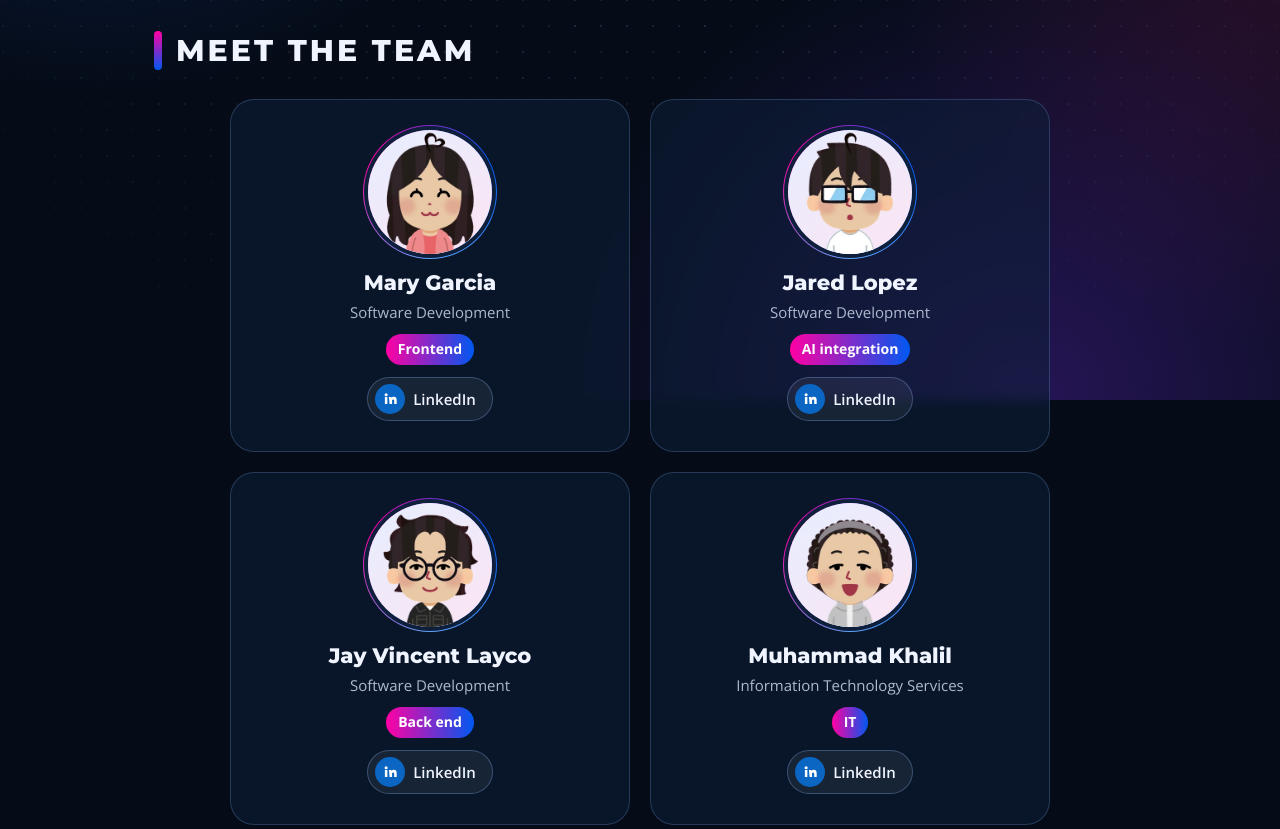
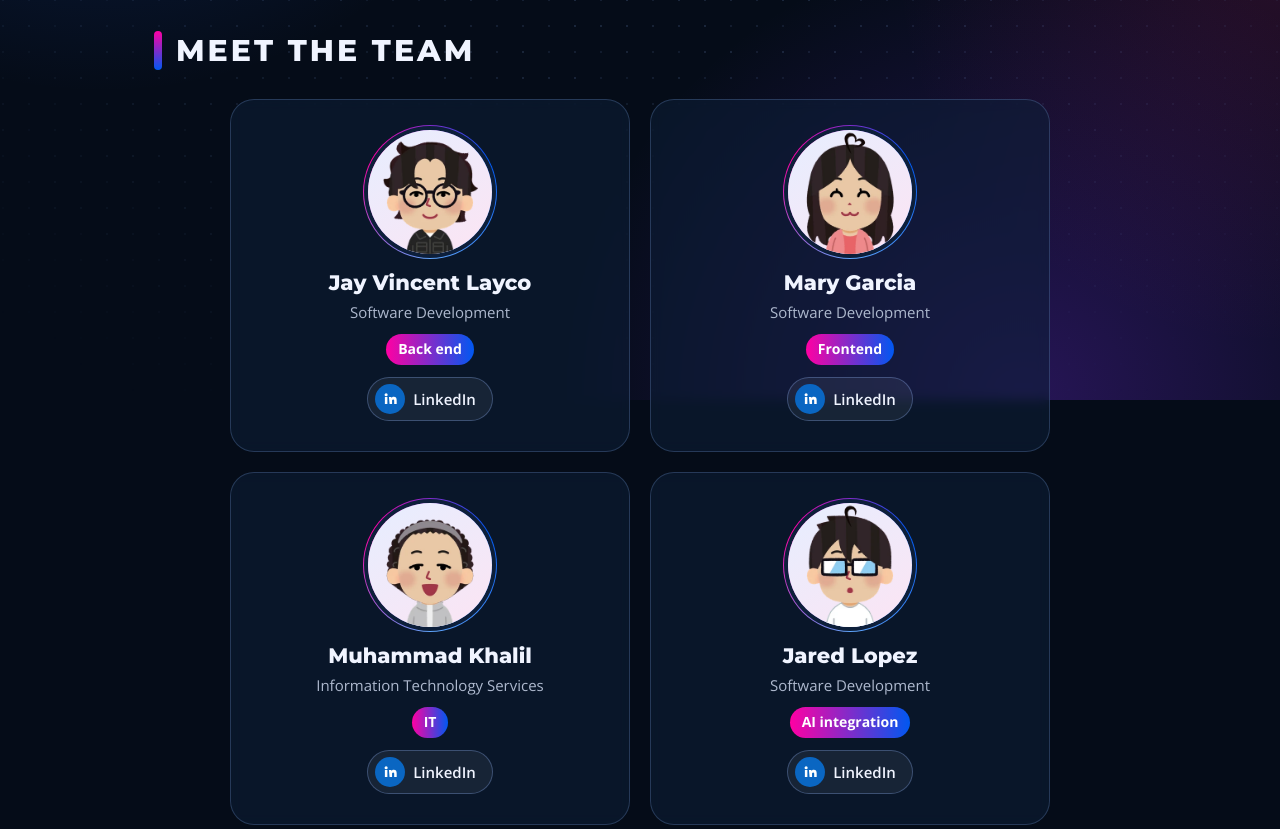
Before and after one commit to afkmary/sixthsense-team, a plain HTML site: page index.html in a window 1280 px wide. Shown: the part 400-1229 px from the top of the page. Drawn offline with nearby package versions, Linux system fonts and the light colour scheme; animation ran at ten frames a second.

Commit message:
Reorder team: Jay, Mary / Muhammad, Jared
Co-Authored-By: Claude Opus 5.5 <noreply@anthropic.com>
Claude-Session: https://claude.ai/code/session_01AjbB8mSRW9AEzGT8B9UH7P

```diff
--- a/index.html
+++ b/index.html
@@ -130,10 +130,10 @@ footer .wrap{display:flex;justify-content:space-between;gap:12px;flex-wrap:wrap}
 {
   const esc = s => String(s).replace(/[&<>"']/g, c => ({'&':'&amp;','<':'&lt;','>':'&gt;','"':'&quot;',"'":'&#39;'}[c]));
   const PEOPLE = [
+    {slug:'jay-vincent-layco', img:'assets/avatars/jay-vincent-layco.webp?v=5', name:'Jay Vincent Layco', role:'Back end', prog:'Software Development', url:'https://www.linkedin.com/in/jay-vincent-layco-39184116b/'},
     {slug:'mary-garcia', img:'assets/avatars/mary-garcia.webp?v=5', name:'Mary Garcia', role:'Frontend', prog:'Software Development', url:'https://www.linkedin.com/in/afkmary/'},
-    {slug:'jared-lopez', img:'assets/avatars/jared-lopez.webp?v=5', name:'Jared Lopez', role:'AI integration', prog:'Software Development', url:'https://www.linkedin.com/in/jared-lopez-858248354/'},
-    {slug:'jay-vincent-layco', img:'assets/avatars/jay-vincent-layco.webp?v=5', name:'Jay Vincent Layco', role:'Back end', prog:'Software Development', url:'https://www.linkedin.com/in/jay-vincent-layco-39184116b/'},
-    {slug:'muhammad-khalil', img:'assets/avatars/muhammad-khalil.webp?v=5', name:'Muhammad Khalil', role:'IT', prog:'Information Technology Services', url:'https://www.linkedin.com/in/muhammad-khalil-5a18b4197/'}
+    {slug:'muhammad-khalil', img:'assets/avatars/muhammad-khalil.webp?v=5', name:'Muhammad Khalil', role:'IT', prog:'Information Technology Services', url:'https://www.linkedin.com/in/muhammad-khalil-5a18b4197/'},
+    {slug:'jared-lopez', img:'assets/avatars/jared-lopez.webp?v=5', name:'Jared Lopez', role:'AI integration', prog:'Software Development', url:'https://www.linkedin.com/in/jared-lopez-858248354/'}
   ];
   const LI = '<svg viewBox="0 0 24 24" fill="currentColor" aria-hidden="true"><path d="M4.98 3.5a2.5 2.5 0 1 1 0 5 2.5 2.5 0 0 1 0-5zM3 9.75h4v11H3zM9.5 9.75h3.8v1.6h.06c.53-1 1.83-2.05 3.77-2.05 4.03 0 4.77 2.65 4.77 6.1v5.35h-4v-4.74c0-1.13-.02-2.59-1.58-2.59-1.58 0-1.82 1.23-1.82 2.5v4.83h-4z"/></svg>';
   document.getElementById('people').innerHTML = PEOPLE.map((p, i) => `
```
